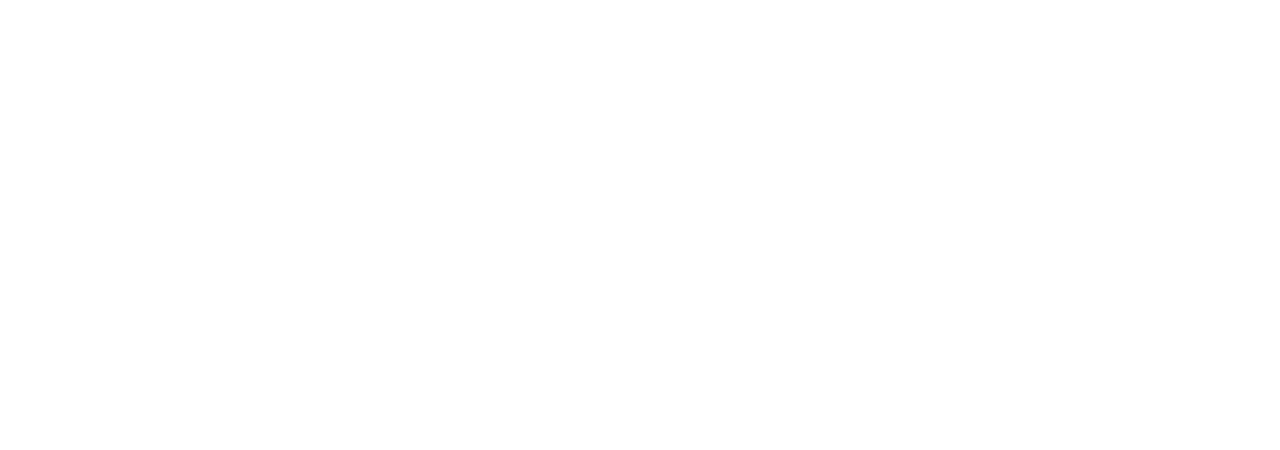
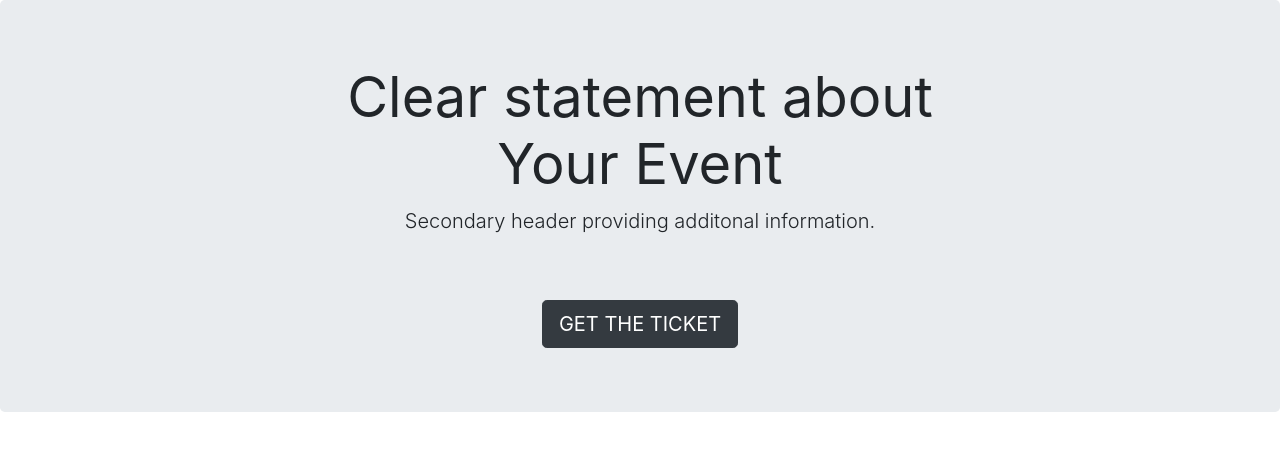
Before and after one commit to STRussell0/event-landing-page, a plain HTML site: page index.html in a window 1280 px wide. Drawn offline with nearby package versions, Linux system fonts and the light colour scheme.

Commit message:
Added jumbotron

```diff
--- a/index.html
+++ b/index.html
@@ -13,6 +13,11 @@
   </head>
   <body>
 
+    <div class="jumbotron text-center">
+      <h1 class="display-4"><strong>Clear statement about <br> Your Event</strong></h1>
+      <p class="lead">Secondary header providing additonal information.</p>
+      <a class="btn btn-dark btn-lg mt-5" href="#" role="button">GET THE TICKET</a>
+    </div>
 
 
     <!-- Option 1: jQuery and Bootstrap Bundle (includes Popper) -->
```
